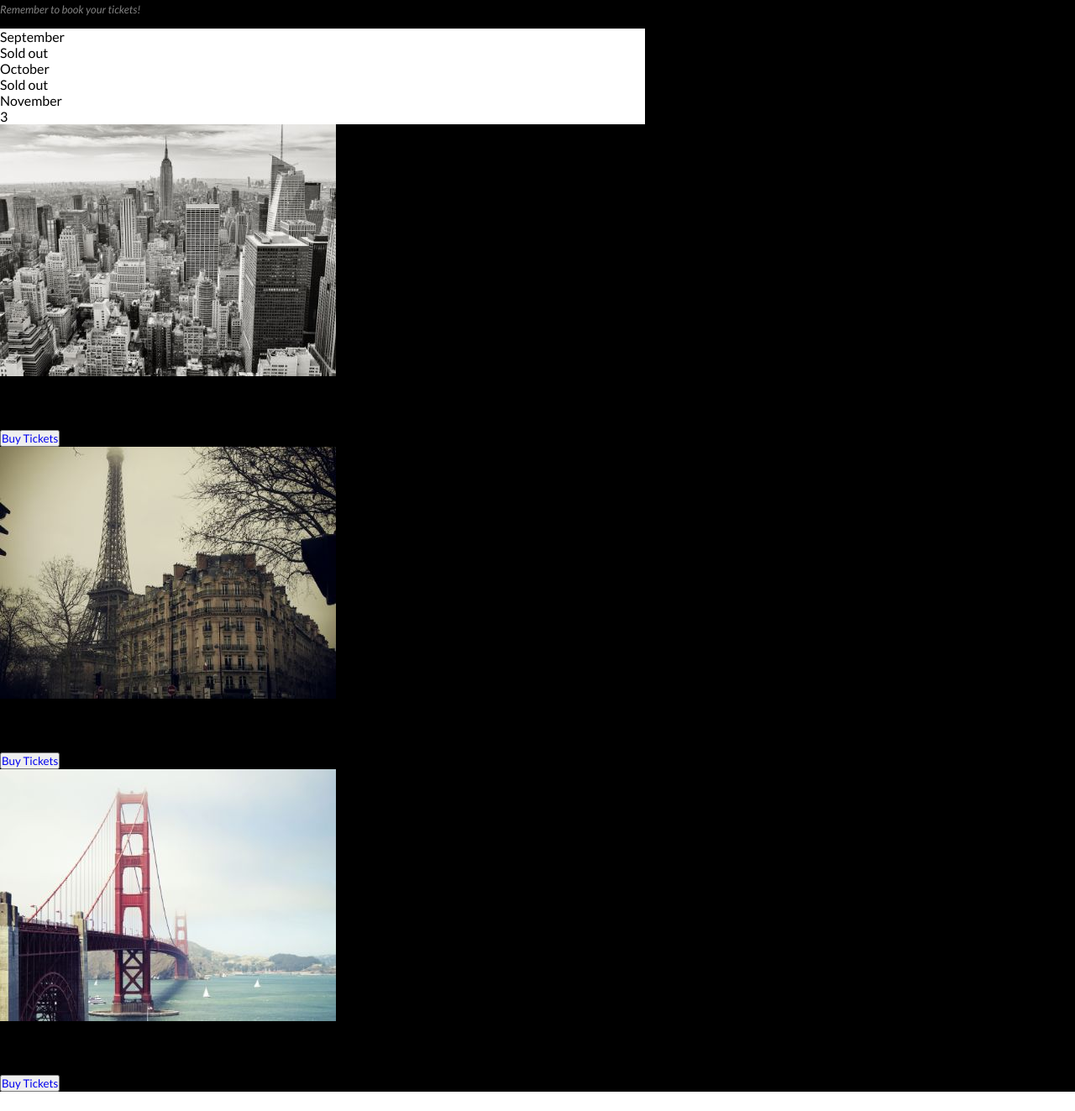
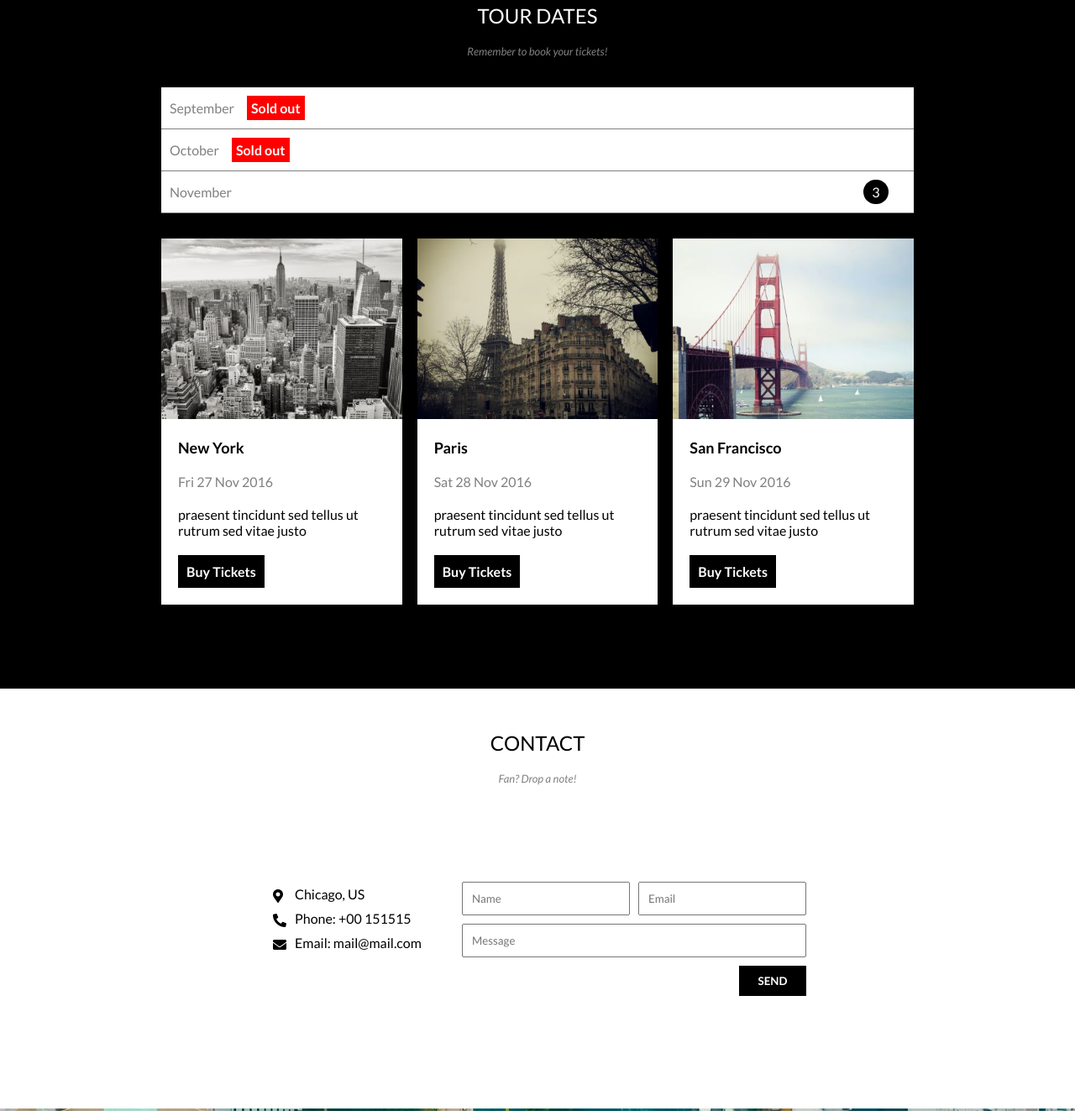
Before and after one commit to NathOrtega/BandPage, a plain HTML site: page index.html in a window 1280 px wide. Shown: the part 1358-2681 px from the top of the page at 84% size. Before the commit the page ends 2658 px from the top, so only its background shows below. Drawn offline with Linux system fonts and the light colour scheme.

Commit message:
Adding new sections

```diff
--- a/index.html
+++ b/index.html
@@ -99,7 +99,7 @@
     </div>
   </section>
   <section class="tourDatesContainer">
-    <p class="titles titles--white">TOUR DATES</p>
+    <p class="titles titles--whiteAndmargin">TOUR DATES</p>
     <p class="subtitles">Remember to book your tickets!</p>
     <div class="datesInfoContainer">
       <div class="dateContainer">
@@ -114,7 +114,7 @@
           <p>Sold out</p>
         </div>
        </div>
-       <div class="dateContainer">
+       <div class="dateContainer dateContainer--justifyContent">
         <p class="date">November</p>
         <div class="numberOfDates">
           <p>3</p>
@@ -126,36 +126,94 @@
         <div>
           <img class="cardImage" src="./Resources/newyork.jpg" alt="New York">
         </div>
+        <div class="cardText">
           <p class="cityName">New York</p>
-        <p class="date">Fri 27 Nov 2016</p>
-        <p class="description">praesent tincidunt sed tellus ut rutrum sed vitae justo</p>
+          <p class="date date--margin">Fri 27 Nov 2016</p>
+          <p>praesent tincidunt sed tellus ut rutrum sed vitae justo</p>
           <button type="button" class="buyTicketsButton">
-          <a href="#">Buy Tickets</a>
+            <a href="#" class="buttonText">Buy Tickets</a>
           </button>
+        </div>
       </div>
       <div class="infoCard">
         <div>
           <img class="cardImage" src="./Resources/paris.jpg" alt="Paris">
         </div>
+        <div class="cardText">
           <p class="cityName">Paris</p>
-        <p class="date">Sat 28 Nov 2016</p>
-        <p class="description">praesent tincidunt sed tellus ut rutrum sed vitae justo</p>
+          <p class="date date--margin">Sat 28 Nov 2016</p>
+          <p>praesent tincidunt sed tellus ut rutrum sed vitae justo</p>
           <button type="button" class="buyTicketsButton">
-          <a href="#">Buy Tickets</a>
+            <a href="#" class="buttonText">Buy Tickets</a>
           </button>
+        </div>
       </div>
       <div class="infoCard">
         <div>
           <img class="cardImage" src="./Resources/sanfran.jpg" alt="San Francisco">
         </div>
+        <div class="cardText">
           <p class="cityName">San Francisco</p>
-        <p class="date">Sun 29 Nov 2016</p>
-        <p class="description">praesent tincidunt sed tellus ut rutrum sed vitae justo</p>
+          <p class="date date--margin">Sun 29 Nov 2016</p>
+          <p>praesent tincidunt sed tellus ut rutrum sed vitae justo</p>
           <button type="button" class="buyTicketsButton">
-          <a href="#">Buy Tickets</a>
+            <a href="#" class="buttonText">Buy Tickets</a>
           </button>
         </div>
       </div>
+    </div>
   </section>
+  <section class="contact">
+    <div class="contactInfoContainer">
+      <p class="titles">CONTACT</p>
+      <p class="subtitles">Fan? Drop a note!</p>
+      <div class="contactInfo">
+        <div class="contactData">
+          <div class="data">
+            <div class="infoIcons">
+              <i class="fas fa-map-marker-alt"></i>
+            </div>
+            <p class="dataText">Chicago, US</p>
+          </div>
+          <div class="data">
+            <div class="infoIcons">
+              <i class="fas fa-phone-alt"></i>
+            </div>
+            <p class="dataText">Phone: +00 151515</p>
+          </div>
+          <div class="data">
+            <div class="infoIcons">
+              <i class="fas fa-envelope"></i>
+            </div>
+            <p class="dataText">Email: mail@mail.com</p>
+          </div>
+        </div>
+        <div>
+          <form>
+            <div class="nameAndMailContainer">
+              <input class="formItem formItem--marginRight" type="text" placeholder="Name">
+              <input class="formItem" type="email" placeholder="Email">
+            </div>
+            <input class="formItem formItem--widthAndMargin" type="text" placeholder="Message">
+            <button class="contactButton" type="submit">SEND</button>
+          </form>
+        </div>
+      </div>
+    </div>
+    <img class="map" src="./Resources/map.jpg" alt="Map">
+  </section>
+  <footer>
+    <div class="socialMedia">
+      <i class="fab fa-facebook-square"></i>
+      <i class="fab fa-instagram"></i>
+      <i class="fab fa-snapchat"></i>
+      <i class="fab fa-pinterest-p"></i>
+      <i class="fab fa-twitter"></i>
+      <i class="fab fa-linkedin-in"></i>
+    </div>
+    <p class="poweredBy">
+      Powered by <a href="https://www.w3schools.com/w3css/default.asp" class="footerAnchor">w3.css</a>
+    </p>
+  </footer>
 </body>
 </html
--- a/styles.css
+++ b/styles.css
@@ -161,13 +161,212 @@ a {
 
 .tourDatesContainer {
   background-color: black;
+  display: flex;
+  flex-direction: column;
+  justify-content: center;
+  align-items: center;
 }
 
-.titles--white {
+.titles--whiteAndmargin {
+  color: white;
+  margin-top: 50px;
+}
+
+.datesInfoContainer {
+  margin: 20px 0 30px;
+  background-color: white;
+  width: 70%;
+}
+
+.dateContainer {
+  display: flex;
+  flex-direction: row;
+  justify-content: flex-start;
+  align-items: center;
+  padding: 10px;
+  border-bottom: 1px solid gray;
+}
+
+.dateContainer--justifyContent {
+  justify-content: space-between;
+}
+
+.date {
+  margin-right: 15px;
+  color: gray;
+}
+
+.soldOutSign {
+  background-color: red;
+  padding: 5px;
+  color: white;
+  font-weight: 550;
+}
+
+.numberOfDates {
+  background-color: black;
+  color: white;
+  padding: 5px;
+  margin-right: 20px;
+  width: 30px;
+  text-align: center;
+  border-radius: 50px;
+}
+
+.concertInfoCard {
+  display: flex;
+  flex-direction: row;
+  justify-content: space-between;
+  width: 70%;
+  margin-bottom: 100px;
+}
+
+.infoCard {
+  display: flex;
+  flex-direction: column;
+  width: 32%;
+  background-color: white;
+}
+
+.cardImage {
+  width: 100%;
+  object-fit: cover;
+}
+
+.cardText {
+  padding: 20px;
+}
+
+.date--margin {
+  margin: 20px 0;
+}
+
+.buyTicketsButton {
+  margin: 20px 0 0;
+  padding: 10px;
+  background-color: black;
+  color: white;
+  border: none;
+  outline: none;
+  font-weight: bold;
+  font-size: medium;
+}
+
+.buyTicketsButton:hover {
+  cursor: pointer;
+}
+
+.buttonText {
   color: white;
 }
 
-.datesInfoContainer {
-  background-color: white;
-  width: 60%;
+.contactInfoContainer {
+  display: flex;
+  flex-direction: column;
+  justify-content: flex-start;
+  align-items: center;
+  padding: 50px 0;
+  height: 500px;
 }
+
+.contactInfo {
+  display: flex;
+  flex-direction: row;
+  justify-content: space-between;
+  align-items: flex-start;
+  height: 70%;
+  width: 50%;
+  margin-top: 100px;
+}
+
+.contactData {
+  display: flex;
+  flex-direction: column;
+  width: 300px;
+}
+
+.data {
+  display: flex;
+  flex-direction: row;
+  margin: 5px;
+  align-items: center;
+  justify-content: flex-start;
+}
+
+.infoIcons {
+  width: 16px;
+  height: 16px;
+}
+
+.dataText {
+  margin-left: 10px;
+}
+
+form {
+  display: flex;
+  flex-direction: row;
+  flex-wrap: wrap;
+  justify-content: flex-end;
+  align-items: center;
+  width: 410px;
+}
+
+.nameAndMailContainer {
+  display: flex;
+  flex-direction: row;
+}
+
+.formItem {
+  padding: 10px;
+  width: 200px;
+}
+
+.formItem--marginRight {
+  margin-right: 10px;
+}
+
+.formItem--widthAndMargin {
+  width: 410px;
+  margin: 10px 0;
+}
+
+.contactButton {
+  background-color: black;
+  color: white;
+  padding: 10px;
+  width: 80px;
+  font-weight: bold;
+  border: none;
+  outline: none;
+}
+
+.contactButton:hover {
+  cursor: pointer;
+}
+
+.map {
+  width: 100%;
+}
+
+footer {
+  height: 200px;
+  display: flex;
+  flex-direction: column;
+  justify-content: center;
+  align-items: center;
+}
+
+.socialMedia {
+  color: gray;
+  font-size: 25px;
+  margin-bottom: 20px;
+}
+
+.poweredBy {
+  color: gray;
+}
+
+.footerAnchor {
+  color: gray;
+  text-decoration: underline;
+}
```
Lines whose indentation alone changed are shown as unchanged.
